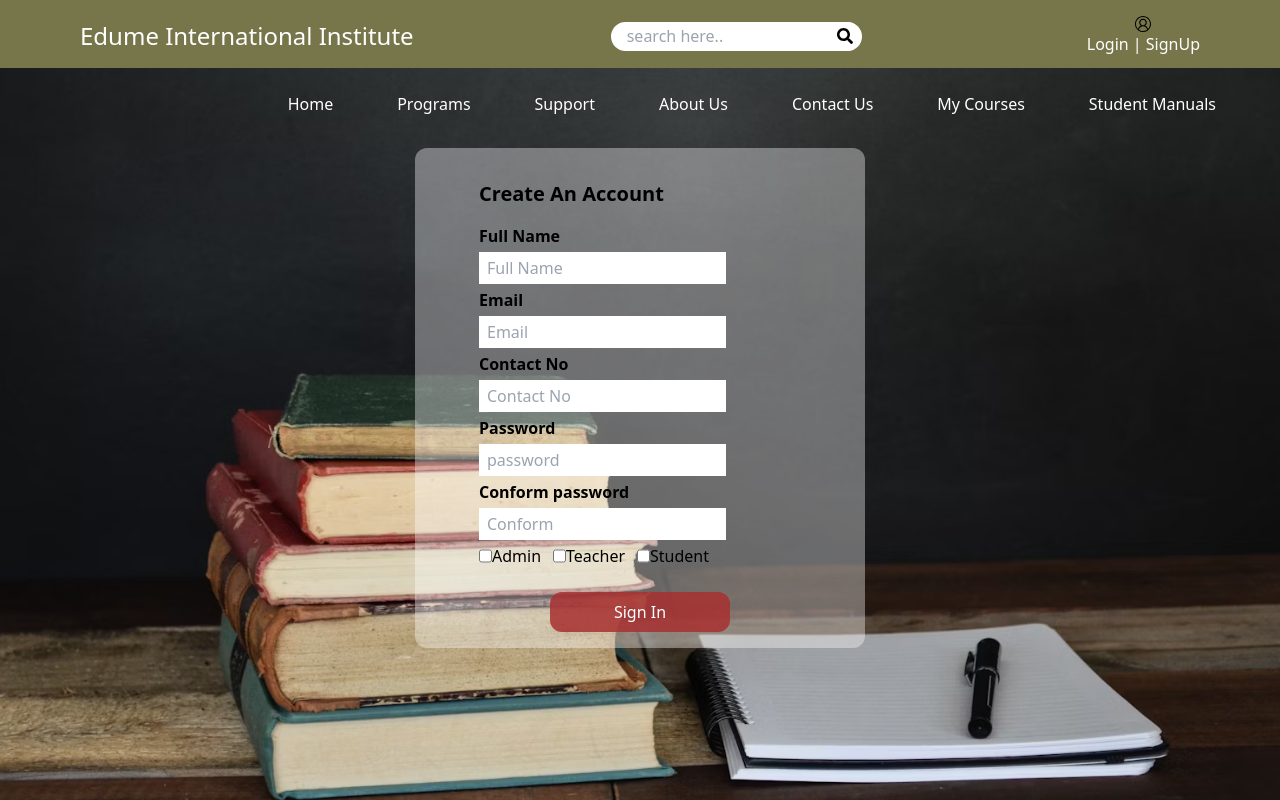
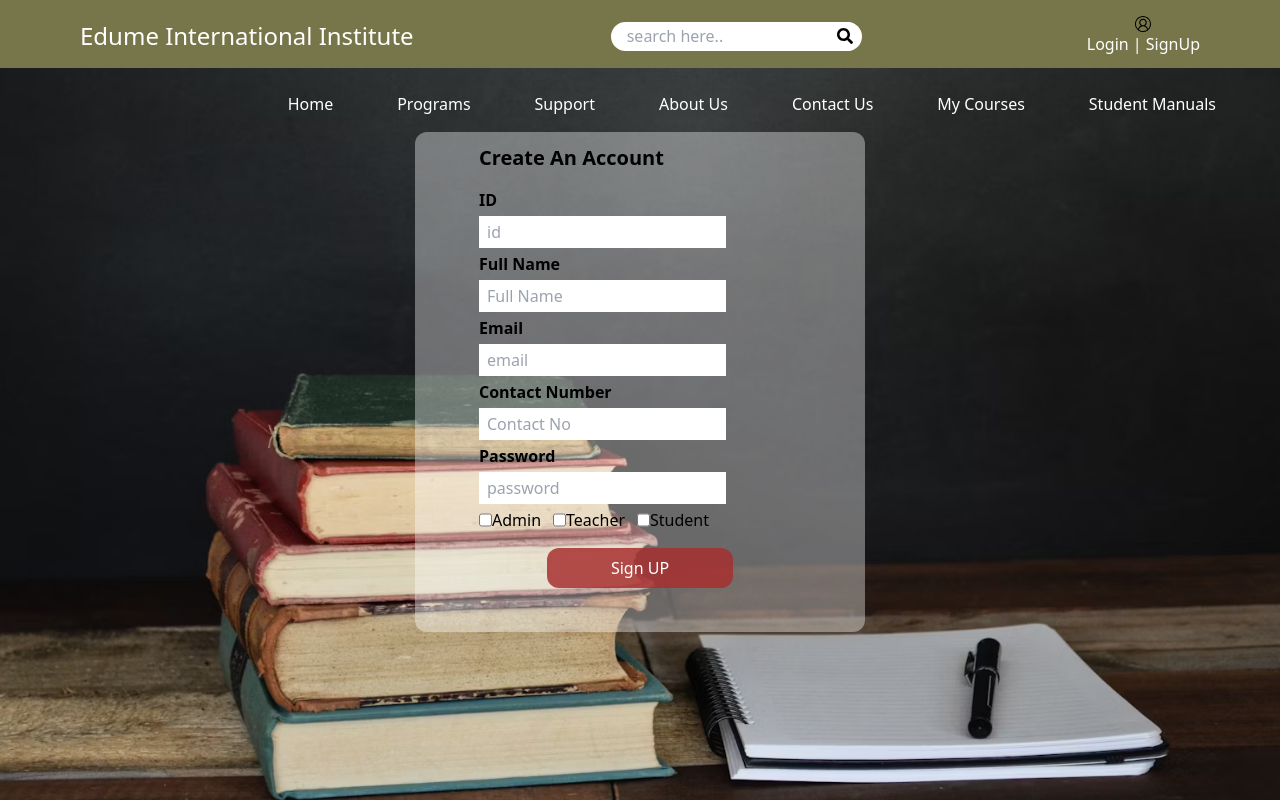
Before and after one commit to KasunDimantha/Edume-International-Institute, a React (Vite) app in the folder EdumeLMS/: page /signUpPage in a window 1280 px wide. Shown: the top 800 px of the page. Built offline with nearby package versions, Linux system fonts and the light colour scheme.

Commit message:
update loging and sign up

```diff
--- a/EdumeLMS/package.json
+++ b/EdumeLMS/package.json
@@ -12,6 +12,7 @@
   },
   "dependencies": {
     "autoprefixer": "^10.4.17",
+    "axios": "^1.6.7",
     "react": "^18.2.0",
     "react-dom": "^18.2.0",
     "react-icons": "^5.0.1",
--- a/EdumeLMS/src/App.jsx
+++ b/EdumeLMS/src/App.jsx
@@ -4,6 +4,7 @@ import { BrowserRouter as Router,Route,Routes } from 'react-router-dom'
 import Home_Page from './pages/Home_Page';
 import SignIn_Page from './pages/SignIn_Page';
 import SignUp_Page from './pages/SignUp_Page';
+import S_HomePage from './pages/Student/S_HomePage';
 
 
 function App() {
@@ -15,6 +16,7 @@ function App() {
           <Route exact path="/"  element={<Home_Page/>}/>
           <Route exact path="/signInPage"  element={<SignIn_Page/>} />
           <Route exact path="/signUpPage"  element={<SignUp_Page/>} />
+          <Route exact path="/S_homepage"  element={<S_HomePage/>}/>
         </Routes>
       </Router>
     </>
--- a/EdumeLMS/src/pages/component/SignIn.jsx
+++ b/EdumeLMS/src/pages/component/SignIn.jsx
@@ -1,54 +1,104 @@
-import React from 'react'
-import signinimg from './img/photo02.avif'
-import { Link } from "react-router-dom";
-import img1 from './img/Facebook.png'
-import img2 from './img/Google.png'
-import img3 from './img/linkedin.png'
+import React, { useState } from "react";
+import axios from 'axios';
+import signinimg from "./img/photo02.avif";
+import { Link, useNavigate } from "react-router-dom";
+import img1 from "./img/Facebook.png";
+import img2 from "./img/Google.png";
+import img3 from "./img/linkedin.png";
 
 function SignIn() {
+
+  const [email, setEmail] = useState();
+  const [password, setPassword] = useState();
+  const navigate = useNavigate();
+
+  const handleSubmit = (e) => {
+    e.preventDefault()
+    axios.post('', {email, password})
+    .then(result => {
+      console.log(result)
+      if(result.data === "SuccessAdmin") {
+        navigate('admin dashbord here')
+      } else if (result.data === "SuccessTeacher") {
+        navigate('teacher dashbord here')
+      } else if (result.data === "SuccessStudent") {
+        navigate('student dashbord here')
+      }
+    })
+    .catch(err => console.log(err))
+  };
+
   return (
-    <div className='h-h100 text-center'>
-      <img src={signinimg} alt="signinimg" className='h-h100 w-w100%'/>
+    <div className="h-h100 text-center">
+      <img src={signinimg} alt="signinimg" className="h-h100 w-w100%" />
 
       <div className="flex justify-center absolute w-w90% text-center pl-5 pr-5 top-32 ">
+        <div className="text-start font-sans rounded-xl bg-[#ffffff5e] w-w450 h-h500 m-5">
+          <h2 className="mt-16 pl-16 font-bold text-xl">Loging Here !!!</h2>
+          <p className="mt-10 pl-16 font-bold text-lg">
+            Loging Using Social Networks
+          </p>
+          <div className="flex pl-16">
+            <img
+              src={img1}
+              alt="facebook"
+              className="cursor-pointer w-8 h-8 mt-1 mr-3"
+            />
+            <img src={img2} alt="google" className="cursor-pointer w-12 h-12" />
+            <img
+              src={img3}
+              alt="linedin"
+              className="cursor-pointer w-12 h-12"
+            />
+          </div>
 
-        <div className="text-start font-sans rounded-xl bg-[#ffffff5e] w-w450 h-h500 m-5">
-          <h2 className='mt-16 pl-16 font-bold text-xl'>Loging Here !!!</h2>
-          <p className='mt-10 pl-16 font-bold text-lg'>Loging Using Social Networks</p>
-          <div className="flex pl-16">
-              <img src={img1} alt="facebook"  className="cursor-pointer w-8 h-8 mt-1 mr-3"/>
-              <img src={img2} alt="google"    className="cursor-pointer w-12 h-12" />
-              <img src={img3} alt="linedin"   className="cursor-pointer w-12 h-12"/>
-          </div>
-          <div className="mt-10 pl-16">
-            <p className='font-bold mb-2'>User Name</p>
-            <input type="text"  placeholder='User Name' className='border-non outline-none pt-1 pb-1 pl-2 pr-2 font-sans text-1xl'/>
-          </div>
-          <div className="mt-5 pl-16">
-            <p className='font-bold mb-2'>Password</p>
-            <input type="text"  placeholder='password' className='border-non outline-none pt-1 pb-1 pl-2 pr-2 font-sans text-1xl'/>
-          </div>
-          <div className='flex justify-center mt-10'>
-            <button className='text-5 border-none cursor-pointer bg-[#a83030d7] text-white pt-3 pb-3 pl-20 pr-20 rounded-xl'>Sign In</button>
-          </div>
+          <form onSubmit={handleSubmit}>
+            <div className="mt-10 pl-16">
+              <p className="font-bold mb-2">Email</p>
+              <input
+                type="email"
+                placeholder="email"
+                name="email"
+                className="border-non outline-none pt-1 pb-1 pl-2 pr-2 font-sans text-1xl"
+                onChange={(e) => setEmail(e.target.value)}
+              />
+            </div>
+            <div className="mt-5 pl-16">
+              <p className="font-bold mb-2">Password</p>
+              <input
+                type="text"
+                placeholder="password"
+                name="password"
+                className="border-non outline-none pt-1 pb-1 pl-2 pr-2 font-sans text-1xl"
+                onChange={(e) => setPassword(e.target.value)}
+              />
+            </div>
+            <div className="flex justify-center mt-10">
+                <button className="text-5 border-none cursor-pointer bg-[#a83030d7] text-white pt-3 pb-3 pl-20 pr-20 rounded-xl">
+                  Sign In
+                </button>
+            </div>
+          </form>
 
         </div>
 
-
-
         <div className="text-start font-sans rounded-xl bg-[#ffffff5e] w-w450 h-h500 m-5">
-          <h2 className='pl-16 text-3xl font-bold mt-14'>New Here ?</h2>
-          <p className='pl-16 text-lg font-bold mt-12'>Sign up and discover a great <br />amount of new opportunities!</p>
-          <div className='flex justify-center mt-10'>
-            <Link to="/signUpPage" ><button className='text-5 mt-14 border-none cursor-pointer bg-[#a83030d7] text-white pt-3 pb-3 pl-20 pr-20 rounded-xl'>Sign Up</button></Link>
+          <h2 className="pl-16 text-3xl font-bold mt-14">New Here ?</h2>
+          <p className="pl-16 text-lg font-bold mt-12">
+            Sign up and discover a great <br />
+            amount of new opportunities!
+          </p>
+          <div className="flex justify-center mt-10">
+            <Link to="/signUpPage">
+              <button className="text-5 mt-14 border-none cursor-pointer bg-[#a83030d7] text-white pt-3 pb-3 pl-20 pr-20 rounded-xl">
+                Sign Up
+              </button>
+            </Link>
           </div>
-
-
         </div>
-
       </div>
     </div>
-  )
+  );
 }
 
-export default SignIn
+export default SignIn;
--- a/EdumeLMS/src/pages/component/SignUp.jsx
+++ b/EdumeLMS/src/pages/component/SignUp.jsx
@@ -1,62 +1,133 @@
-import React from 'react'
-import signupimg from './img/photo02.avif'
+import React, { useState } from "react";
+import axios from 'axios';
+import signupimg from "./img/photo02.avif";
 
 function SignUp() {
+
+  const [selectedOption, setSelectedOption] = useState(null);
+  const [id, setId] = useState();
+  const [fname, setFname] = useState();
+  const [email, setEmail] = useState();
+  const [cnumber, setCnumber] = useState();
+  const [password, setPassword] = useState();
+
+  const handleCheckboxChange = (value) => {
+    setSelectedOption(value);
+  };
+
+  const handleSubmit = (e) => {
+    e.preventDefault()
+    axios.post(``, {id, fname, email, cnumber, password, selectedOption})
+    .then(result => console.log(result))
+    .catch(err => console.log(err))
+  };
+
   return (
-    <div className='h-h100 text-center'>
-      <img src={signupimg} alt="signinimg" className='h-h100 w-w100%'/>
+    <div className="h-h100 text-center">
+      <img src={signupimg} alt="signinimg" className="h-h100 w-w100%" />
 
-      <div className="flex justify-center absolute w-w100% text-center pl-5 pr-5 top-32 ">
+      <div className="flex justify-center absolute w-w100% text-center pl-5 pr-5 top-28 ">
         <div className="text-start font-sans rounded-xl bg-[#ffffff5e] w-w450 h-h500 m-5">
-            <h2 className='mt-8 pl-16 font-bold text-xl'>Create An Account</h2>
+          <h2 className="mt-3 pl-16 font-bold text-xl">Create An Account</h2>
 
+          <form onSubmit={handleSubmit}>
             <div className="mt-4 pl-16">
-            <p className='font-bold mb-1'>Full Name</p>
-            <input type="text"  placeholder='Full Name' className='border-non outline-none pt-1 pb-1 pl-2 pr-2 font-sans text-1xl'/>
+              <p className="font-bold mb-1">ID</p>
+              <input
+                type="text"
+                placeholder="id"
+                name="id"
+                className="border-non outline-none pt-1 pb-1 pl-2 pr-2 font-sans text-1xl"
+                onChange={(e) => setId(e.target.value)}
+              />
             </div>
 
             <div className="mt-1 pl-16">
-            <p className='font-bold mb-1'>Email</p>
-            <input type="text"  placeholder='Email' className='border-non outline-none pt-1 pb-1 pl-2 pr-2 font-sans text-1xl'/>
+              <p className="font-bold mb-1">Full Name</p>
+              <input
+                type="text"
+                placeholder="Full Name"
+                name="fname"
+                className="border-non outline-none pt-1 pb-1 pl-2 pr-2 font-sans text-1xl"
+                onChange={(e) => setFname(e.target.value)}
+              />
             </div>
 
             <div className="mt-1 pl-16">
-            <p className='font-bold mb-1'>Contact No</p>
-            <input type="text"  placeholder='Contact No' className='border-non outline-none pt-1 pb-1 pl-2 pr-2 font-sans text-1xl'/>
+              <p className="font-bold mb-1">Email</p>
+              <input
+                type="email"
+                placeholder="email"
+                name="email"
+                className="border-non outline-none pt-1 pb-1 pl-2 pr-2 font-sans text-1xl"
+                onChange={(e) => setEmail(e.target.value)}
+              />
             </div>
 
             <div className="mt-1 pl-16">
-            <p className='font-bold mb-1'>Password</p>
-            <input type="text"  placeholder='password' className='border-non outline-none pt-1 pb-1 pl-2 pr-2 font-sans text-1xl'/>
+              <p className="font-bold mb-1">Contact Number</p>
+              <input
+                type="text"
+                placeholder="Contact No"
+                name="cnumber"
+                className="border-non outline-none pt-1 pb-1 pl-2 pr-2 font-sans text-1xl"
+                onChange={(e) => setCnumber(e.target.value)}
+              />
             </div>
 
             <div className="mt-1 pl-16">
-            <p className='font-bold mb-1'>Conform password</p>
-            <input type="text"  placeholder='Conform' className='border-non outline-none pt-1 pb-1 pl-2 pr-2 font-sans text-1xl'/>
+              <p className="font-bold mb-1">Password</p>
+              <input
+                type="text"
+                placeholder="password"
+                name="password"
+                className="border-non outline-none pt-1 pb-1 pl-2 pr-2 font-sans text-1xl"
+                onChange={(e) => setPassword(e.target.value)}
+              />
             </div>
 
-          <div className='flex pl-16 mt-1'>
-            <div className='flex pr-3'>
-              <input type="checkbox" name="Admin" id="" />
+
+
+            <div className="flex pl-16 mt-1">
+              <div className="flex pr-3">
+                <input
+                    type="checkbox"
+                    name="Admin"
+                    checked={selectedOption === 'Admin'}
+                    onChange={() => handleCheckboxChange('Admin')}
+                />
                 <p>Admin</p>
               </div>
-            <div className='flex  pr-3'>
-              <input type="checkbox" name="Teacher" id="" />
+              <div className="flex  pr-3">
+                <input
+                    type="checkbox"
+                    name="Teacher"
+                    checked={selectedOption === 'Teacher'}
+                    onChange={() => handleCheckboxChange('Teacher')}
+                />
                 <p>Teacher</p>
               </div>
-            <div className='flex pr-3'>
-              <input type="checkbox" name="Student" id="" />
+              <div className="flex pr-3">
+                <input
+                    type="checkbox"
+                    name="Student"
+                    checked={selectedOption === 'Student'}
+                    onChange={() => handleCheckboxChange('Student')}
+                />
                 <p>Student</p>
               </div>
             </div>
 
-          <div className='flex justify-center mt-6'>
-            <button className='text-5 border-none cursor-pointer bg-[#a83030d7] text-white pt-2 pb-2 pl-16 pr-16 rounded-xl'>Sign In</button>
+            <div className="flex justify-center mt-4">
+              <button className="text-5 border-none cursor-pointer bg-[#a83030d7] text-white pt-2 pb-2 pl-16 pr-16 rounded-xl">
+                Sign UP
+              </button>
+            </div>
+          </form>
         </div>
       </div>
     </div>
-    </div>
-  )
+  );
 }
 
-export default SignUp
+export default SignUp;
--- a/EdumeLMS/tailwind.config.js
+++ b/EdumeLMS/tailwind.config.js
@@ -9,6 +9,7 @@ export default {
         'h29': '29px',
         'h100' : '100vh',
         'h25' : '25px',
+        'h500': '500px',
         'h500': '500px',
       },
       width: {
```
Also changed, not shown: EdumeLMS/src/pages/Admin/Admin_dashbord.jsx (added, +11 -0 lines), EdumeLMS/src/pages/Student/S_HomePage.jsx (added, +18 -0 lines), 1 other file (tests, documents, lock files or other folders). Lines whose indentation alone changed are shown as unchanged.
